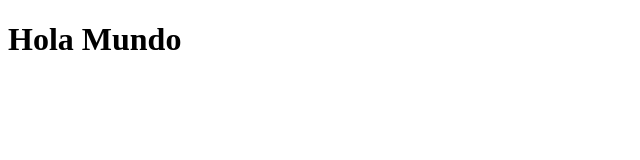
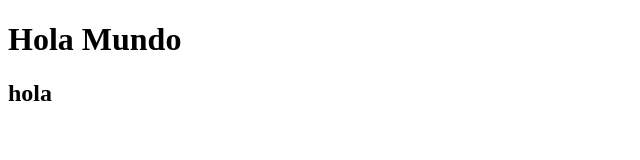
Before and after one commit to BrayitanPower/PrimerProyectoGit, a plain HTML site: page index.html in a window 1280 px wide. Shown: the full height of the page, 0-640 px from the left. Drawn offline with Linux system fonts and the light colour scheme.

Commit message:
Segunda copia

```diff
--- /dev/null
+++ b/estilo.css
@@ -0,0 +1,4 @@
+body{
+
+    color: aqua;
+}
--- a/index.html
+++ b/index.html
@@ -7,5 +7,6 @@
 </head>
 <body>
     <h1>Hola Mundo</h1>
+    <h2>hola </h2>
 </body>
 </html>
```
Also changed, not shown: main.js (added).
